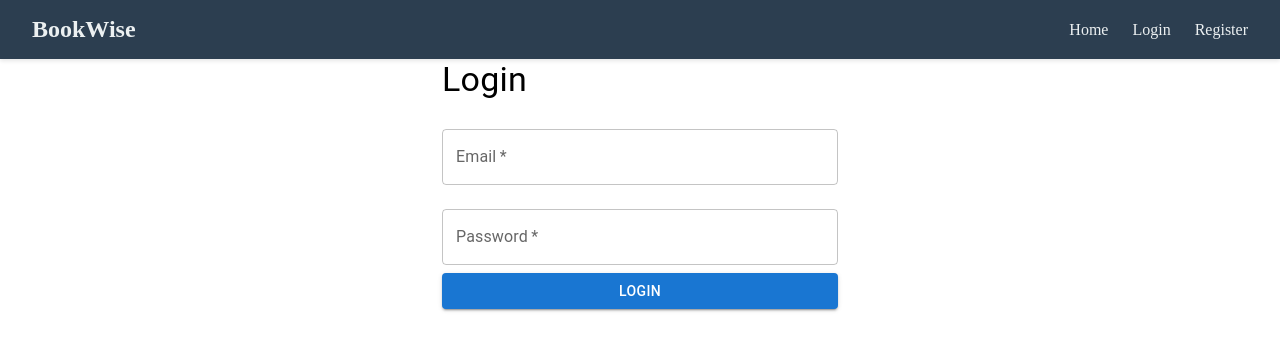
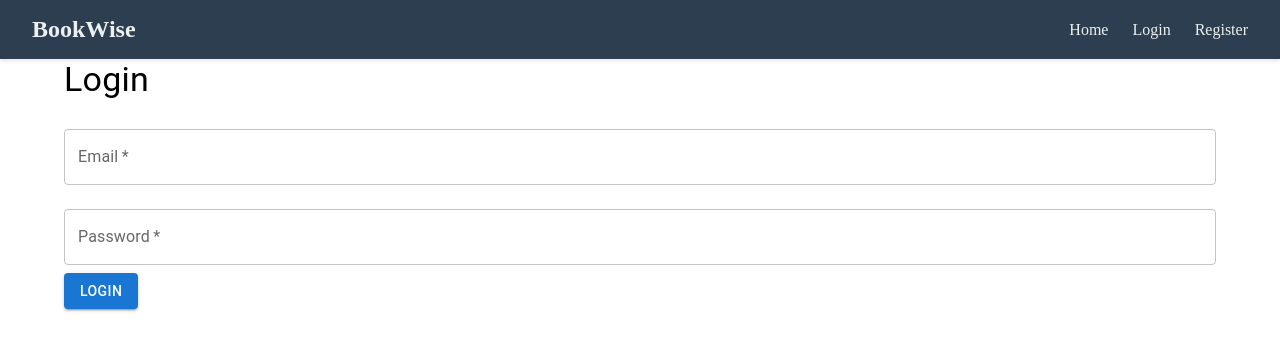
Before and after one commit to GlitchyX3/bookwise, a React (Create React App) app in the folder frontend/: page /login in a window 1280 px wide. Shown: the top 350 px of the page. Built offline with nearby package versions, Linux system fonts and the light colour scheme; no server answers.

Commit message:
Update Login.js

```diff
--- a/frontend/src/pages/Login.js
+++ b/frontend/src/pages/Login.js
@@ -9,18 +9,25 @@
 
   const handleSubmit = async (event) => {
     event.preventDefault();
+    setError('');
+
+    if (!email || !password) {
+      setError('Please enter all fields');
+      return;
+    }
+
     try {
       const userData = { email, password };
       const data = await loginUser(userData);
       console.log('Login successful:', data);
-      // Redirect or update UI after successful login if needed
+      // Handle successful login
     } catch (error) {
       setError(error.msg || 'Login failed');
     }
   };
 
   return (
-    <Container maxWidth="xs">
+    <Container>
       <Typography variant="h4" gutterBottom>Login</Typography>
       <form onSubmit={handleSubmit}>
         <TextField
@@ -42,9 +49,7 @@
           required
         />
         {error && <Typography color="error">{error}</Typography>}
-        <Button type="submit" variant="contained" color="primary" fullWidth>
-          Login
-        </Button>
+        <Button type="submit" variant="contained" color="primary">Login</Button>
       </form>
     </Container>
   );
```
